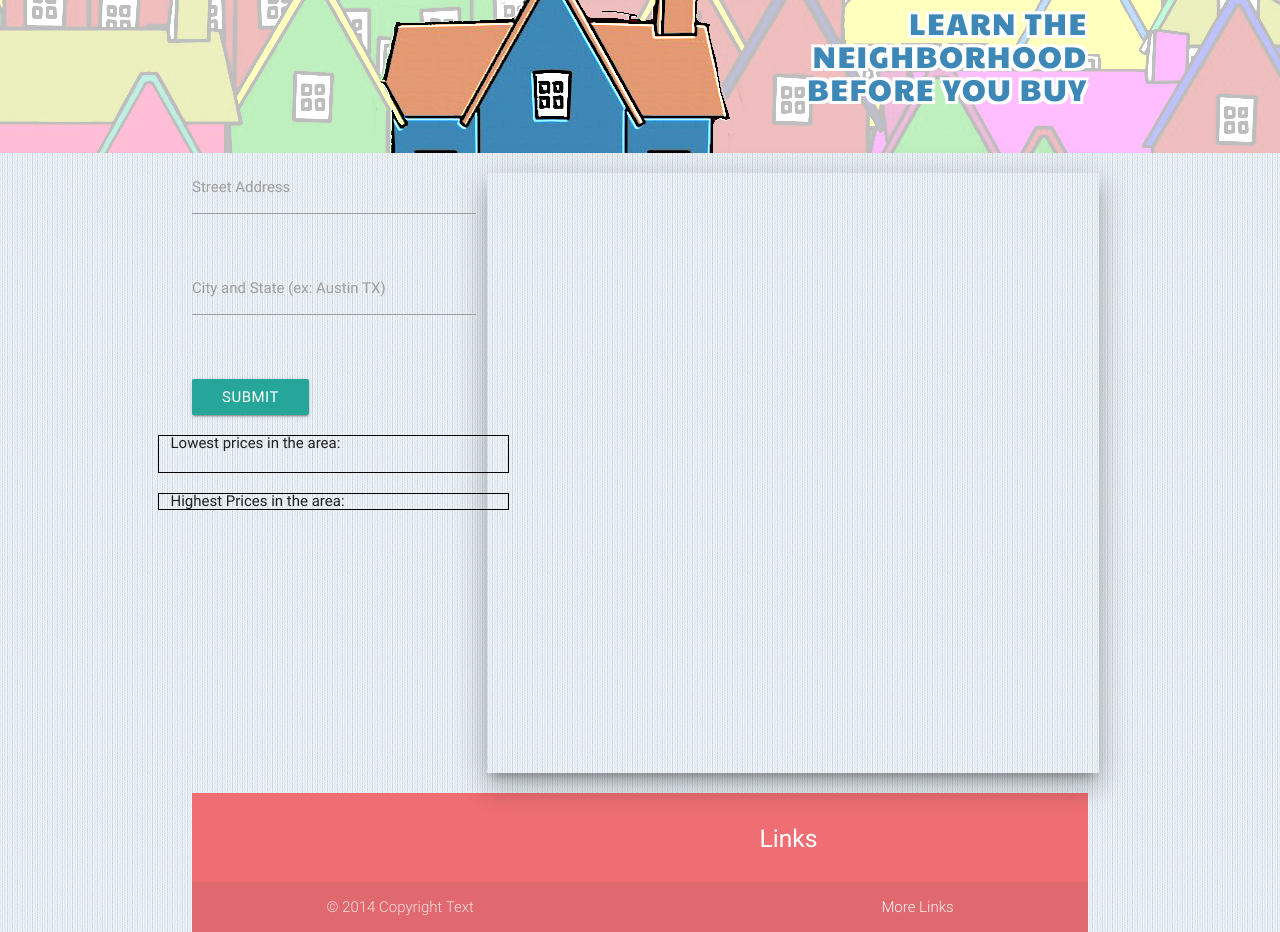
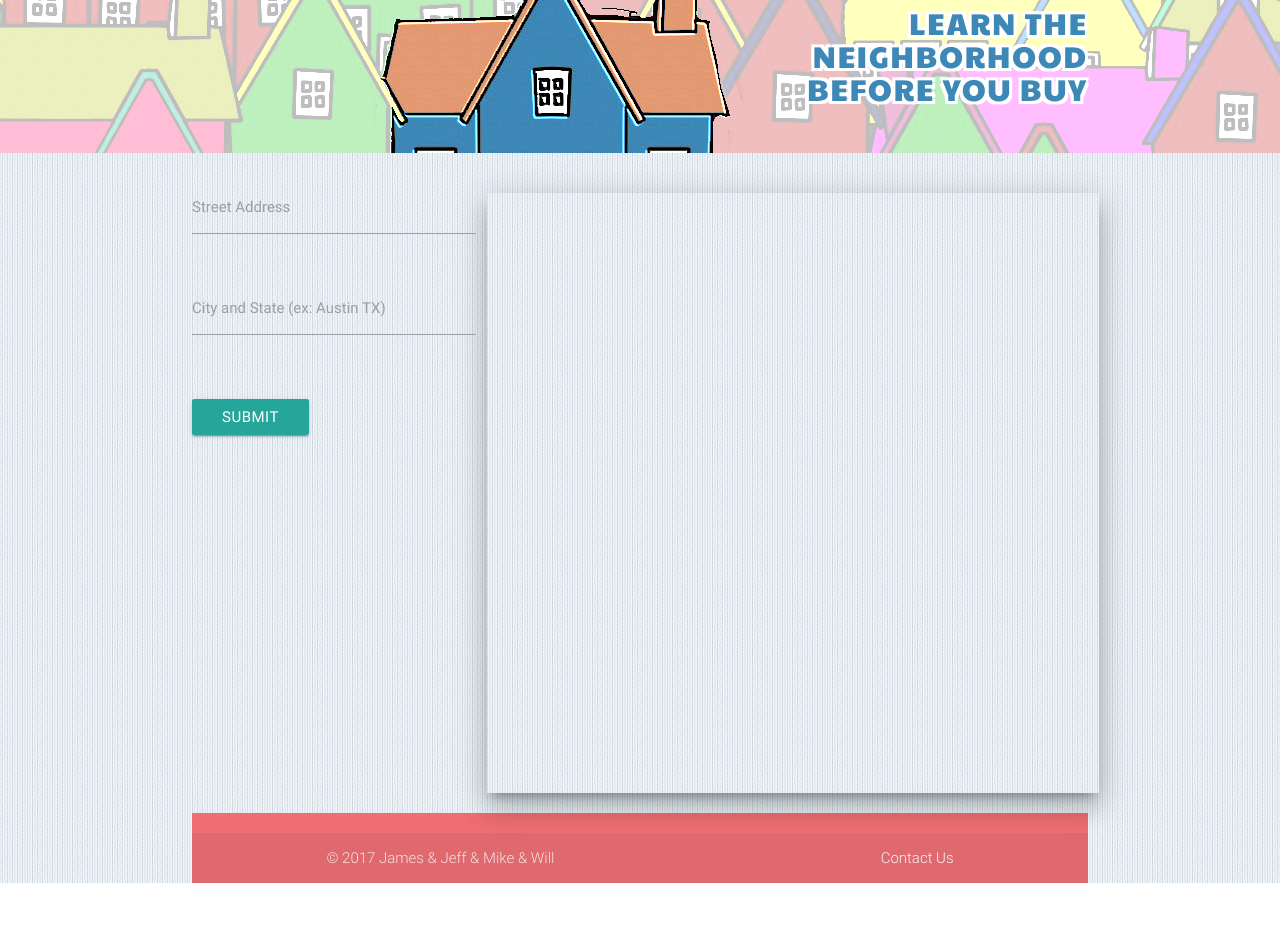
Before and after one commit to jehartman/ProjectOne, a plain HTML site: page index.html in a window 1280 px wide. Shown: the part 147-1079 px from the top of the page. After the commit the page ends 1030 px from the top, so only its background shows below. Drawn offline with nearby package versions, Linux system fonts and the light colour scheme; some packages are replaced by stand-ins of ours; a web font is replaced by a local one.

Commit message:
css on price divs

```diff
--- a/assets/css/style.css
+++ b/assets/css/style.css
@@ -58,14 +58,27 @@ h5 {
 }
 
 .prices {
-	margin: 20px 0 0 0;
-	border: solid 1px black;
+	visibility: hidden;
+	margin: 30px 0 20px 0;
 }
 
+.innerPrices {
+	color: #3e88b7 !important;
+	font-family: 'Paytone One', cursive;
+	font-size: 1em;
+}
 
+.priceReturn {
+	/*color: #3e88b7 !important;*/
+	font-family: 'Paytone One', cursive;
+	font-size: 2em;
+}
+
+#mainSection {
+	margin-top: 20px;
+}
 
 #parallax-floor {
-  /*background: url('../images/housesDimmedWideCrop60Light.png') !important;*/
   z-index: -1;
   background-repeat: 0 0;
   height: 300px;
@@ -78,4 +91,7 @@ h5 {
 	font-size: .8em;
 }
 
-#lowPrices, #HighPrices
+#lowPrices, #HighPrices {
+	color: #3e88b7 !important;
+	font-family: 'Paytone One', cursive;
+}
--- a/assets/js/gmap.js
+++ b/assets/js/gmap.js
@@ -25,6 +25,7 @@ var search = function(event) {
   else {
     console.log("no comma");
     $("#errorMessage").attr("visibility", "hidden");
+		$(".prices").attr("visibility", "visible");
   }
 
 
--- a/index.html
+++ b/index.html
@@ -34,7 +34,7 @@
 
 	<div class="container">
 					<!--  this contains both form and map -->
-		<div class="row">
+		<div class="row" id="mainSection">
 
 				<!-- this contains form -->
 			<div class="col s4">
@@ -65,23 +65,23 @@
 
 					<div class="row">
 						<div class="row">
+
 							<div class="col s12 prices">
-								<div>
+								<div class="innerPrices">
+									<br>
 									Lowest prices in the area:
-									<div id="low-price">
-										<div class="row">
-											<div class="col s12 m6">
-											</div>
-										</div>
-
+									<div id="low-price" class="priceReturn">
 									</div>
 								</div>
 							</div>
 
 							<div class="col s12 prices">
-								Highest Prices in the area:
-								<div id="high-price"></div>
+								<div class="innerPrices">
+									Highest Prices in the area:
+									<div id="high-price" class="priceReturn"></div>
+								</div>
 							</div>
+
 						</div>
 					</div>
 					<!--end of materialize enclosing row, contains both map and form-->
@@ -109,19 +109,17 @@
 
 
 		<footer class="page-footer">
-			<div class="container">
-				<div class="row">
+			<!-- <div class="container"> -->
+				<!-- <div class="row">
 					<div class="col l6 s12">
 					</div>
-					<div class="col l4 offset-l2 s12">
-						<h5 class="white-text">Links</h5>
-					</div>
-				</div>
-			</div>
+
+				</div> -->
+			<!-- </div> -->
 			<div class="footer-copyright">
 				<div class="container">
-					© 2014 Copyright Text
-					<a class="grey-text text-lighten-4 right" href="#!">More Links</a>
+					© 2017 James & Jeff & Mike & Will
+					<a class="grey-text text-lighten-4 right" href="mailto:applejeff@mac.com">Contact Us</a>
 				</div>
 			</div>
 		</footer>
```
